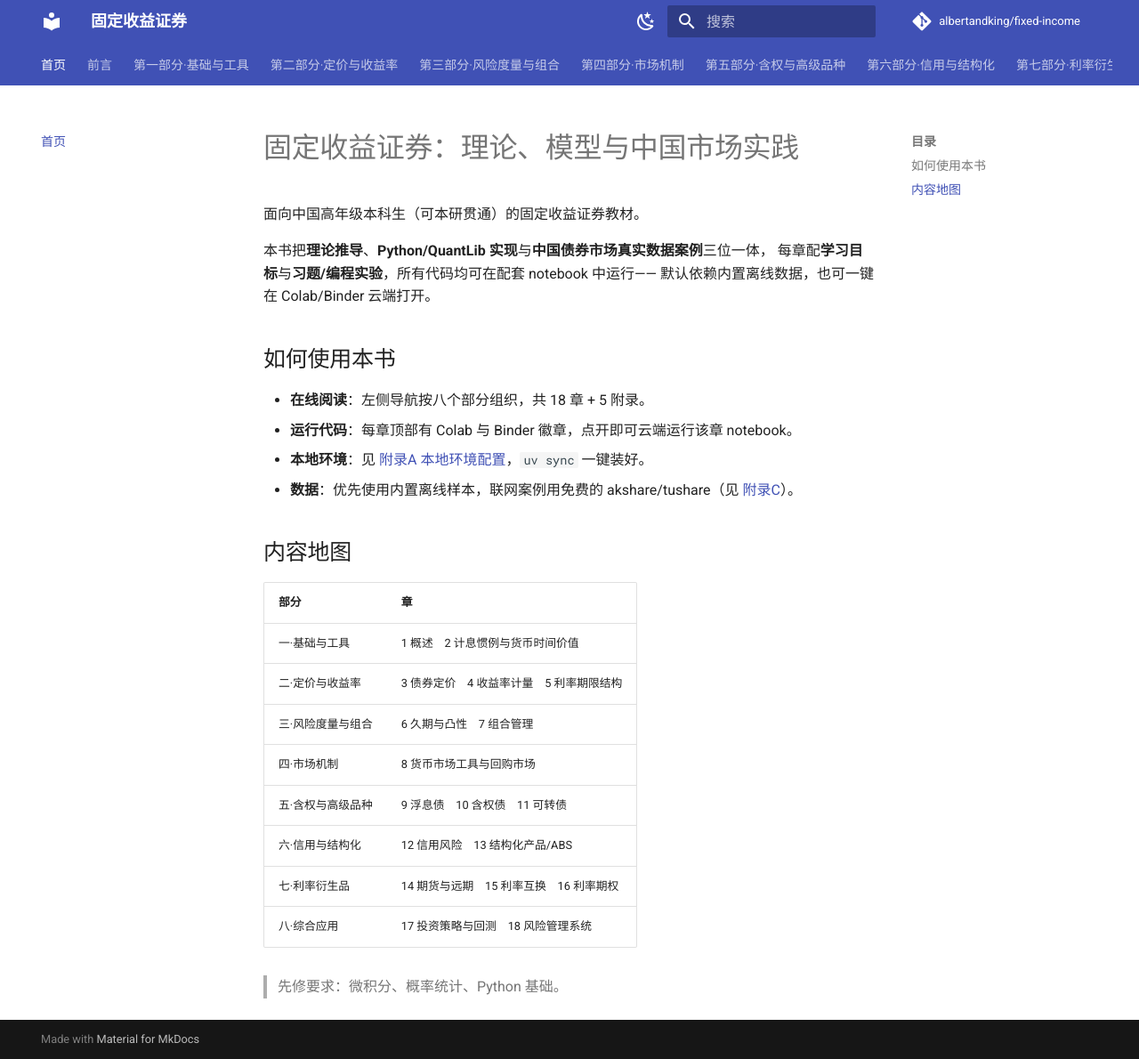
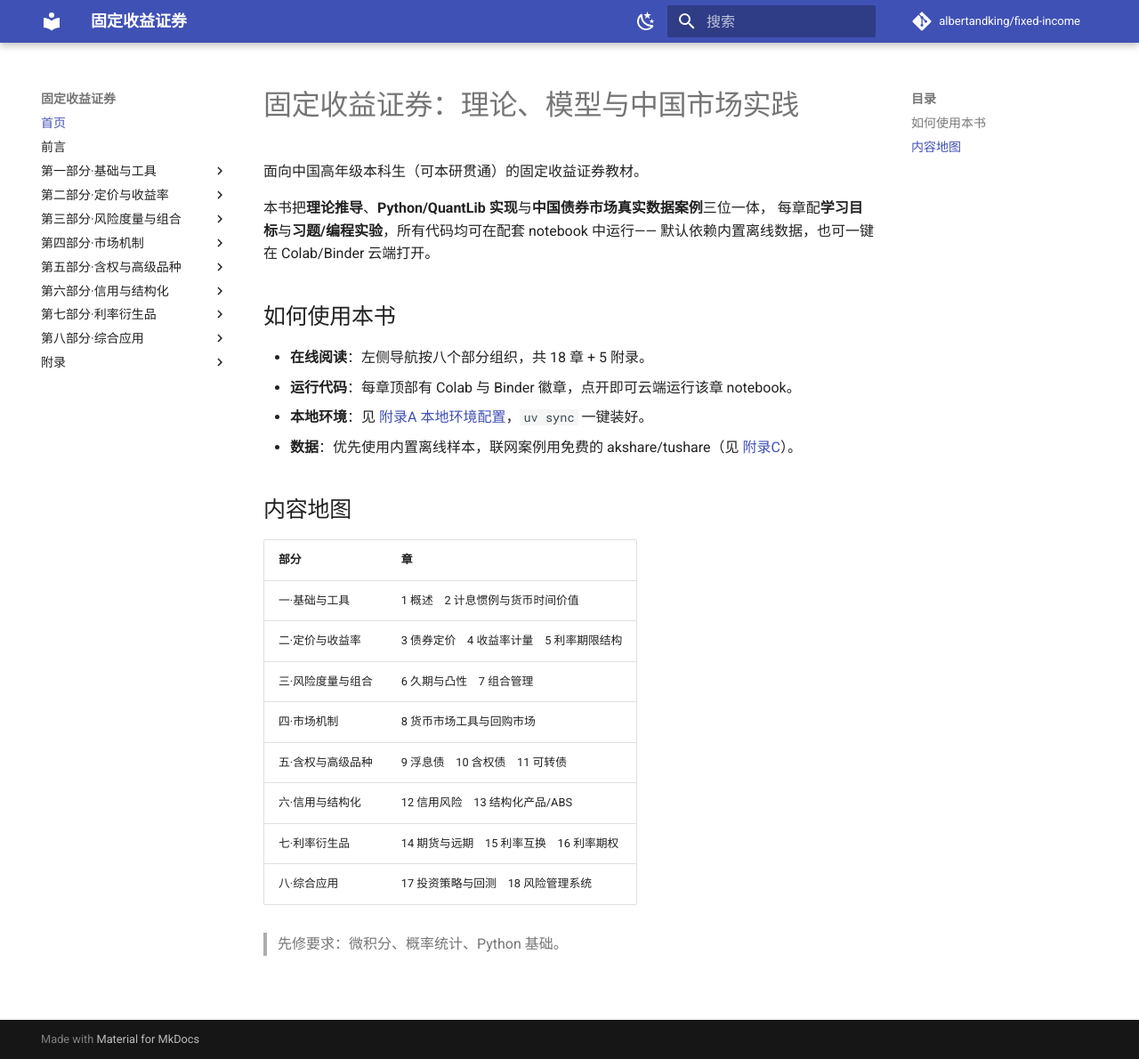
Before and after one commit to albertandking/fixed-income, an MkDocs documentation site: the page built from book/index.md, in a window 1280 px wide and 1190 px high. Shown: the whole window at 89% size. Built offline with MkDocs 1.6.1 and Material for MkDocs 9.7.7, drawn with Linux system fonts in a browser that asks for light colours; comment, search, counter and statistics services are not loaded.

Commit message:
调整导航：改为可折叠左侧目录（移除 navigation.tabs/sections）
- 原配置 11 个顶部 tab + navigation.sections 强制全展开，18 章一次铺满侧栏、无法一屏显示
- 改为可折叠目录：仅当前部分展开、其余折叠为约 12 行，适配 8 部分 18 章
- 保留 navigation.top / toc.follow / 代码复制等

```diff
--- a/mkdocs.yml
+++ b/mkdocs.yml
@@ -12,12 +12,13 @@ theme:
   name: material
   language: zh
   features:
-    - navigation.tabs
-    - navigation.sections
-    - navigation.top
+    - navigation.top        # 返回顶部按钮
+    - navigation.indexes
     - toc.follow
     - content.code.copy
     - content.code.annotate
+    # 左侧导航采用可折叠目录：仅当前部分展开，其余部分折叠，
+    # 18 章不再一次性铺满侧栏（移除了 navigation.tabs / navigation.sections）。
   palette:
     - scheme: default
       primary: indigo
```
